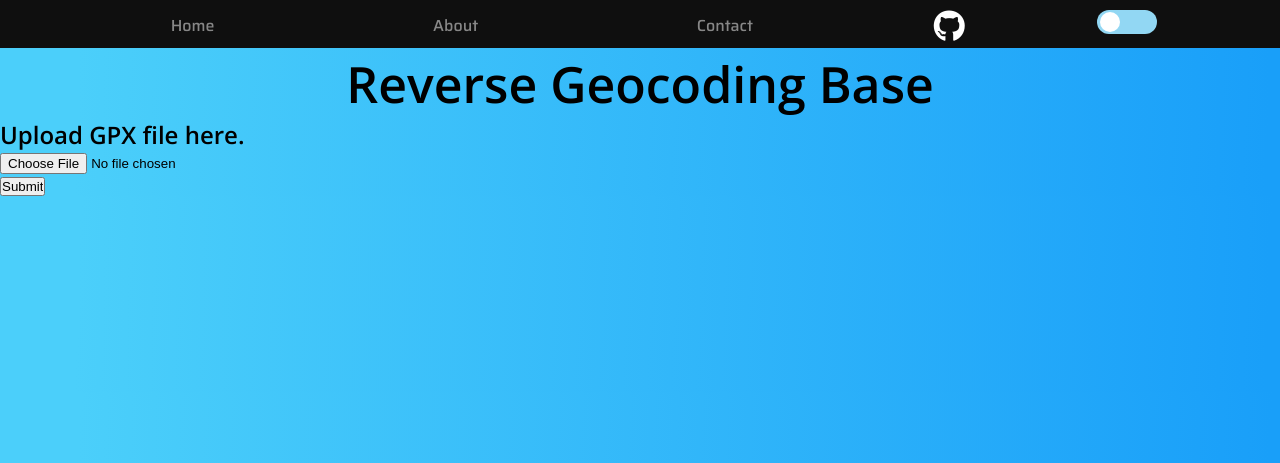
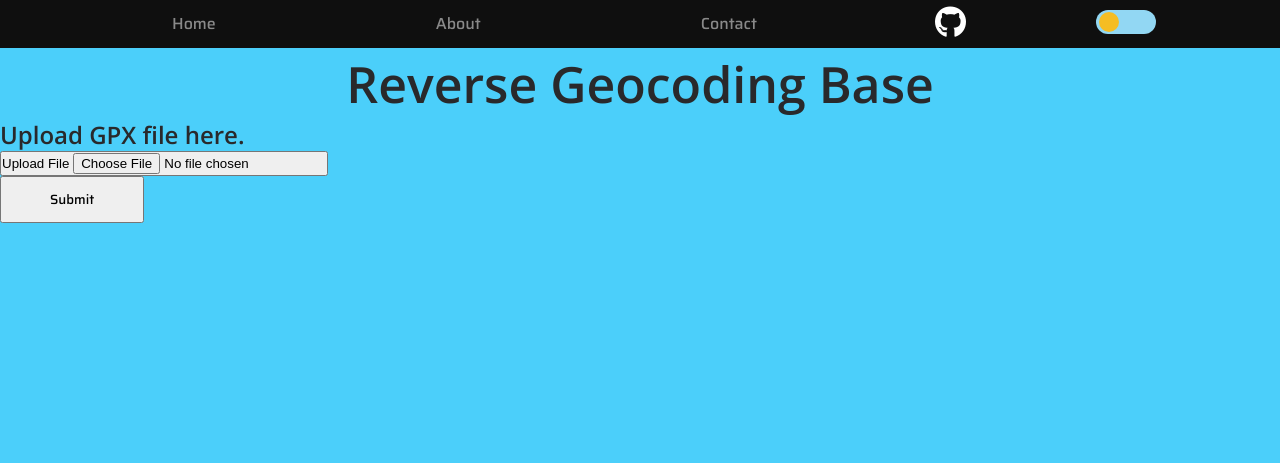
Before and after one commit to Abduarraheem/Reverse-Geocode, a Flask app: page / in a window 1280 px wide. Shown: the top 463 px of the page. Run offline with Flask 2, Linux system fonts and the light colour scheme; some libraries are stand-ins or nearby versions; some web fonts are replaced.

Commit message:
Dark mode mostly finished buttons and output remains.

```diff
--- a/static/main.js
+++ b/static/main.js
@@ -1,6 +1,34 @@
-$(document).ready(function(){
-    $('.nav-menu').on('click', function(){
-        $(this).toggleClass('open');
-        // $('.side-nav').toggleClass('open');
-    });
-});
+// variable which checks if the switch has been checked
+const pressSwitch = document.querySelector('.switch input[type="checkbox"]');
+
+function switchBtn(e) {
+    if (e.target.checked) {
+        document.documentElement.setAttribute('data-mode', 'dark'); // set the attibute to dark
+        localStorage.setItem('mode', 'dark'); // set the mode to document storage so we can use it if the user refreshes
+    }
+    else {
+        document.documentElement.setAttribute('data-mode', 'light');  // set the attibute to light
+        localStorage.setItem('mode', 'light'); // set the mode to document storage so we can use it if the user refreshes
+    }
+}
+
+/*
+listener that waits and checks for the switch to be pressed
+if pressed then the mode will be switched.
+*/
+pressSwitch.addEventListener('change', switchBtn, false);
+
+// get the current mode from localStorage
+const currentMode = localStorage.getItem('mode') ? localStorage.getItem('mode') : null;
+
+/*
+Gets the current mode from localStorage and sets that mode and if it is dark mode
+it make it so that the switch is checked.
+*/
+
+if (currentMode) {
+    document.documentElement.setAttribute('data-mode', currentMode);
+    if (currentMode === 'dark') {
+        pressSwitch.checked = true;
+    }
+}
--- a/static/style.css
+++ b/static/style.css
@@ -1,26 +1,47 @@
+:root {
+    --primary-color: #302AE6;
+    --secondary-color: #536390;
+    --font-color:rgb(41, 41, 43);
+    --link-font-color: rgb(137, 137, 141);
+    --bg-color: rgba(75,207,250,1);
+    /* --heading-color: #292922; */
+
+}
+
 *{
     margin: 0px;
     padding: 0px;
     box-sizing: border-box;
+
+}
+[data-mode="dark"] {
+    --font-color: #fad6b9;
+    --link-font-color:#e1e1ff;
+    --bg-color: #232835;
+    --heading-color: #818cab;
 }
 
 body{
     font-family: 'Open Sans', sans-serif;
     padding: 0;
-    /* background-image: linear-gradient( 95.2deg,  rgba(173,252,234,1) 26.8%, rgba(192,229,246,1) 64% ); */
-    background-image: linear-gradient( 91.9deg,  rgba(75,207,250,1) 6.3%, rgba(25,159,249,1) 98.9% );
+    background-color: var(--bg-color);
+    transition: background 0.4s;
+    color: var(--font-color);
+}
 
-}
+
+
 
 a{
     text-decoration: none;
-    color: #eee;
+    color: var(--font-color);
 }
 
+/*Start of Navbar and its content*/
 .top-nav{
-    width: 100%;
-    position: fixed;
-    height: 3rem;
+    width: 100%; /*Use 100% of the body width*/
+    position: fixed; /*Position of the nav bar will be fixed*/
+    height: 3rem; /*Height of the nav bar*/
     background-color: rgb(15, 15, 15);
     /* background: linear-gradient( 111.1deg,  rgba(0,40,70,1) -4.8%, rgb(1, 66, 116) 82.7%, rgb(4, 113, 196) 97.2% ); */
     overflow: hidden;
@@ -30,47 +51,46 @@ a{
     border-bottom-right-radius: 0.8rem; */
 }
 
-
+/*Navbar links properties*/
 .nav-link{
     /* font-size: 100%; */
     font-family: 'Saira', sans-serif;
     display: flex;
     text-decoration: none;
     filter: grayscale(100%) opacity(5);
-    text-decoration-color: white;
+    /* text-decoration-color: white; */
 }
 
+
+/*Navbar link color*/
 a.nav-link{
-    color:rgba(255,255,255,0.5);
+    color:var( --link-font-color);
 }
 
+/*hovering over a link in the navbar*/
 .nav-link:hover{
-    display: flex;
-    filter: grayscale(0%) opacity(1);
+    /* display: flex;
+    filter: grayscale(0%) opacity(1); */
     background: linear-gradient(to top,  rgb(20, 20, 20), rgb(39, 39, 39));
 }
 
+/*when the link in the nav bar is clicked on*/
 .nav-link:active{
-    display: flex;
-    filter: grayscale(0%) opacity(1);
+    /* display: flex;
+    filter: grayscale(0%) opacity(1); */
     color: white;
 }
 
-
-.title{
-    padding-top: 50px;
-    text-align: center;
-    font-size: 50px;
-}
-
+/*properties for the social icons*/
 .socials i{
-    padding: 10px;
+    padding: 6px;
     margin: 2px, 1px;
     font-size: 2rem;
     position: relative;
 
 }
 
+/*properties for the github icon*/
 .fa-github{
     overflow: hidden;
     background-size: 100% 200%;
@@ -82,14 +102,15 @@ a.nav-link{
       background-position .3s ease-in-out,
       color .2s ease-in-out;
 }
+
+/*properties for the github icon when hovered over, make color transition*/
 .fa-github:hover, .fa-github:focus{
-
-    background-color: linear-gradient(to top,  rgb(102, 187, 212) , rgb(82, 54, 238));
     -webkit-background-clip: text;
     -webkit-text-fill-color: transparent;
     background-position: 0 100%;
 }
 
+/* Switch properites*/
 .switch{
     position: relative;
     width: 60px;
@@ -103,9 +124,9 @@ a.nav-link{
     opacity: 0;
     width: 0;
     height: 0;
-
 }
 
+/*Set up slider box*/
 .slider {
     position: absolute;
     cursor: pointer;
@@ -118,34 +139,85 @@ a.nav-link{
     transition: .4s;
     border-radius: 34px;
 }
+
+
+/*Set up slider circle that is inside the box*/
 .slider:before {
     position: absolute;
-    content: ""; /*Creats some conetent so we can have a cirlce*/
+    content: ""; /*Creates some conetent so we can have a cirlce*/
     height: 20px;
     width: 20px;
     left: 3px;
     top: 2px;
     bottom: 4px;
-    background-color: rgb(255, 255, 255);
+    background-color: rgb(245, 189, 35);
     -webkit-transition: .4s;
     transition: .4s;
     border-radius: 34px; /*Set the raidus of the content to be 1 so we get something like a circle*/
   }
 
+/*Make the silder circle move when clicked on the slider*/
 input:checked +.slider:before{
     -webkit-transform: translateX(34px);
     -ms-transform: translateX(34px);
     transform: translateX(34px);
+    background-color: rgb(255, 255, 255);
 }
 
+/*Set background of the slider after being clicked*/
 input:checked +.slider{
     background-color: #454647;
 }
+/*End of nav bar contents*/
+
+.title{
+    padding-top: 50px;
+    text-align: center;
+    font-size: 50px;
+}
+
+
+
+/* #upload {
+	width: 0.1px;
+	height: 0.1px;
+	opacity: 0;
+	overflow: hidden;
+	position: absolute;
+	z-index: -1;
+
+} */
+
+/* label.input-label input[type=file]{
+    position:absolute;
+    top: -1000px;
+} */
+
+/* label.input-label +span{
+
+
+} */
+
+
+.submit-btn {
+    cursor: pointer;
+    font-family: 'Saira', sans-serif;
+    padding: 0.7rem 3rem;
+    position: absolute;
+    overflow: hidden;
+    /* display: inline-block; */
+    display: flex;
+
+}
+
+
+/*Mobile view*/
 @media only screen and (max-width:800px){
     .nav-list{
         display: none;
+    }
 
-    }
+    /*Nav menu*/
     .nav-menu{
         position: fixed;
         display: flex;
@@ -163,7 +235,8 @@ input:checked +.slider{
         /* margin:0; */
     }
 
-    .bar{ /* some properties for the 3 bar lines*/
+    /* some properties for the 3 bar lines*/
+    .bar{
         background: linear-gradient(to left, rgb(213, 214, 221), rgb(168, 171, 173));
         width: 100%; /*Use 100% of the width set in .nav-menu*/
         height: 4px;
@@ -175,18 +248,21 @@ input:checked +.slider{
 @media only screen and (min-width:801px){
     .nav-link{
         align-items: center;
-        padding:  0.8rem 3rem;
+        padding: 0.7rem 3rem;
         flex-direction: row;
     }
 
-    /* .nav-item{
-        margin: 0% 0% 0% 5rem;
-    } */
+    /*Nav list formating
+    basically make it use
+    all of the height of the nav bar
+    and make all the items in the lsit spaced evenly
+    */
     .nav-list{
         /* position: absolute; */
         list-style: none;
-        margin: 0;
+        /* margin: 0; */
         display: flex;
+        /* height: 100%; */
         justify-content: space-evenly; /*Align the flex items at the evenly of the container*/
 
     }
--- a/templates/index.html
+++ b/templates/index.html
@@ -51,8 +51,8 @@
             </li>
             <li class="nav-item">
                 <label class="switch">
-                    <input type="checkbox">
-                    <span class="slider round"></span>
+                    <input type="checkbox" id="checkbox" />
+                    <span class="slider"></span>
                 </label>
             </li>
         </ul>
@@ -64,14 +64,18 @@
 
     <!-- action could is where we should send the file  -->
     <form method="POST" action="" enctype="multipart/form-data">
-        <p><input type="file" name="gpx_file" required></p>
-        <p><input type="submit" name="Submit" value="Submit"></p>
+        <button class="upload-btn">Upload File
+            <input type="file" name="gpx_file" required>
+        </button>
+        <!-- <button class="submit-btn">Submit -->
+        <input class="submit-btn" type="submit" name="Submit" value="Submit">
+        <!-- </button> -->
     </form>
 
     <output></output>
 
 
-    <script src="main.js"></script>
+    <script src="../static/main.js"></script>
 </body>
 
 </html>
```
